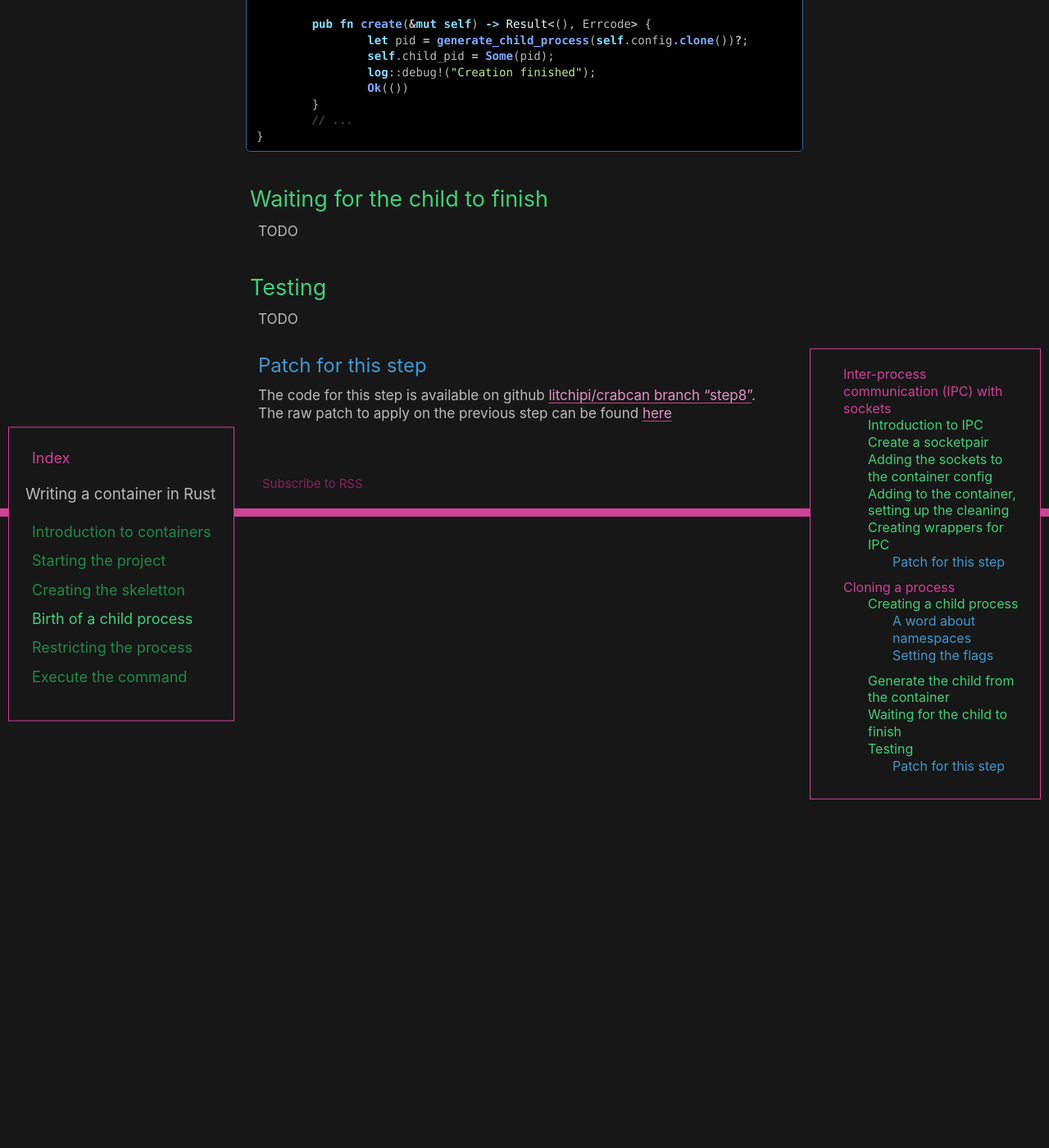
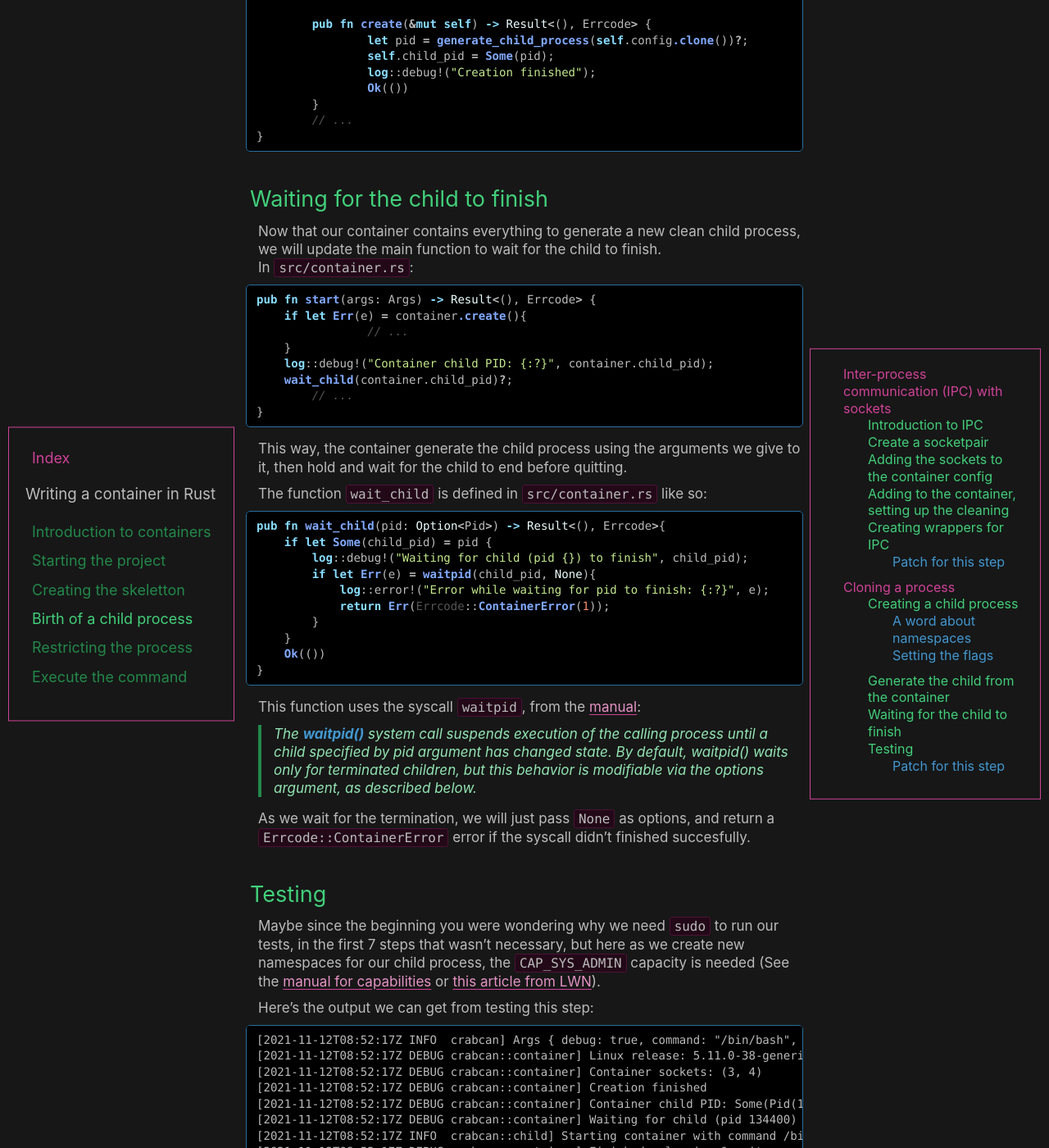
Before and after one commit to litchipi/litchipi.github.io, a Jekyll site: the page built from _posts/2021-09-13-container-in-rust-part4.md, in a window 1280 px wide and 1400 px high, scrolled down 8591 px. Shown: the whole window at 82% size. Built offline with Jekyll 4.4.1, drawn with Linux system fonts in a browser that asks for light colours; some of the changed text lies outside the part shown.

Commit message:
container in rust part4: Finishing
Signed-off-by: Litchi Pi <litchi.pi@protonmail.com>

````diff
--- a/_posts/2021-09-13-container-in-rust-part4.md
+++ b/_posts/2021-09-13-container-in-rust-part4.md
@@ -376,10 +375,63 @@ impl Container {
 ```
 
 ## Waiting for the child to finish
-TODO
+Now that our container contains everything to generate a new clean child process,
+we will update the main function to wait for the child to finish. \\
+In `src/container.rs`:
+``` rust
+pub fn start(args: Args) -> Result<(), Errcode> {
+    if let Err(e) = container.create(){
+		// ...
+    }
+    log::debug!("Container child PID: {:?}", container.child_pid);
+    wait_child(container.child_pid)?;
+	// ...
+}
+```
+
+This way, the container generate the child process using the arguments we give to it, then
+hold and wait for the child to end before quitting.
+
+The function `wait_child` is defined in `src/container.rs` like so:
+``` rust
+pub fn wait_child(pid: Option<Pid>) -> Result<(), Errcode>{
+    if let Some(child_pid) = pid {
+        log::debug!("Waiting for child (pid {}) to finish", child_pid);
+        if let Err(e) = waitpid(child_pid, None){
+            log::error!("Error while waiting for pid to finish: {:?}", e);
+            return Err(Errcode::ContainerError(1));
+        }
+    }
+    Ok(())
+}
+```
+This function uses the syscall `waitpid`, from the [manual][man-waitpid]:
+> The **waitpid()** system call suspends execution of the calling process until a child specified by
+> pid argument has changed state. By default, waitpid() waits only for terminated children,
+> but this behavior is modifiable via the options argument, as described below.
+
+As we wait for the termination, we will just pass `None` as options, and return a `Errcode::ContainerError`
+error if the syscall didn't finished succesfully.
 
 ## Testing
-TODO
+Maybe since the beginning you were wondering why we need `sudo` to run our tests, in the first 7
+steps that wasn't necessary, but here as we create new namespaces for our child process, the
+`CAP_SYS_ADMIN` capacity is needed (See the [manual for capabilities][man-capabilities] or
+[this article from LWN][lwn-capabilities]).
+
+Here's the output we can get from testing this step:
+```
+[2021-11-12T08:52:17Z INFO  crabcan] Args { debug: true, command: "/bin/bash", uid: 0, mount_dir: "./mountdir/" }
+[2021-11-12T08:52:17Z DEBUG crabcan::container] Linux release: 5.11.0-38-generic
+[2021-11-12T08:52:17Z DEBUG crabcan::container] Container sockets: (3, 4)
+[2021-11-12T08:52:17Z DEBUG crabcan::container] Creation finished
+[2021-11-12T08:52:17Z DEBUG crabcan::container] Container child PID: Some(Pid(134400))
+[2021-11-12T08:52:17Z DEBUG crabcan::container] Waiting for child (pid 134400) to finish
+[2021-11-12T08:52:17Z INFO  crabcan::child] Starting container with command /bin/bash and args ["/bin/bash"]
+[2021-11-12T08:52:17Z DEBUG crabcan::container] Finished, cleaning & exit
+[2021-11-12T08:52:17Z DEBUG crabcan::container] Cleaning container
+[2021-11-12T08:52:17Z DEBUG crabcan::errors] Exit without any error, returning 0
+```
 
 ### Patch for this step
 
@@ -403,6 +455,8 @@ The raw patch to apply on the previous step can be found [here][patch-step8]
 [man-ipcns]: https://man7.org/linux/man-pages/man7/ipc_namespaces.7.html
 [man-networkns]: https://man7.org/linux/man-pages/man7/network_namespaces.7.html
 [man-utsns]: https://man7.org/linux/man-pages/man7/uts_namespaces.7.html
+[man-waitpid]: https://linux.die.net/man/2/waitpid
+[man-capabilities]: https://man7.org/linux/man-pages/man7/capabilities.7.html
 
 [docs-clone]: https://docs.rs/nix/0.23.0/nix/sched/fn.clone.html
 [docs-CloneFlags]: https://docs.rs/nix/0.23.0/nix/sched/struct.CloneFlags.html
@@ -412,3 +466,4 @@ The raw patch to apply on the previous step can be found [here][patch-step8]
 [SockType-docs]: https://docs.rs/nix/0.22.1/nix/sys/socket/enum.SockType.html
 
 [wikipedia-linux-namespaces]: https://en.wikipedia.org/wiki/Namespace
+[lwn-capabilities]: https://lwn.net/Articles/486306/
````
Also changed, not shown: other parts of _posts/2021-09-13-container-in-rust-part4.md (+1 -2 lines).
